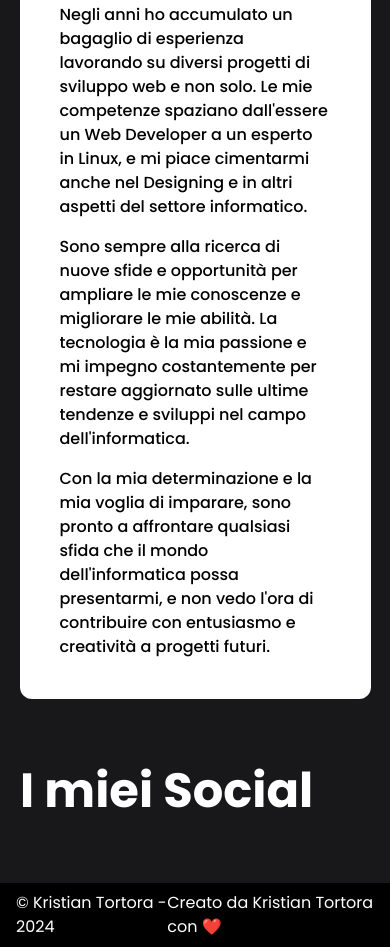
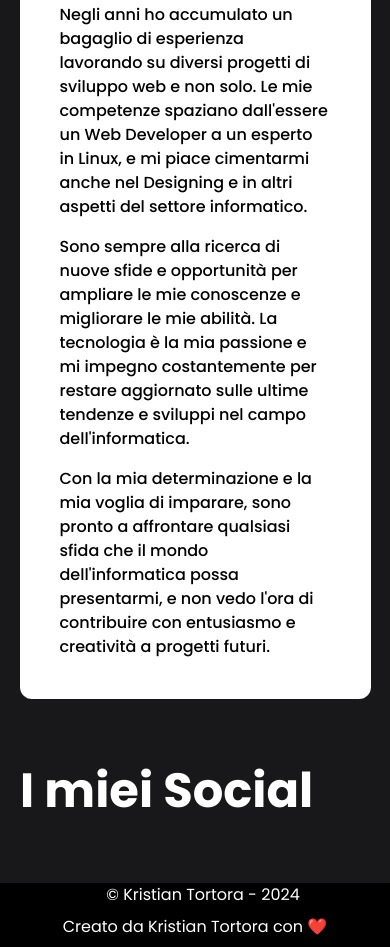
Before and after one commit to KriEU7/krieu7.github.io, a plain HTML site: page index.html in a window 390 px wide. Shown: the part 3391-4338 px from the top of the page. Drawn offline with nearby package versions, Linux system fonts and the light colour scheme; some packages are replaced by stand-ins of ours; a script that the page names is missing.

Commit message:
I miss update :)

```diff
--- a/index.html
+++ b/index.html
@@ -163,12 +163,12 @@
         </div>
     </div>
     <footer>
-        <div class="flex w-full h-16 bg-black text-white items-center">
-            <div class="justify-start pl-4">
-                <p class="">© Kristian Tortora - 2024</p>
+        <div class="flex flex-col md:flex-row w-full h-16 bg-black text-white md:items-center">
+            <div class="flex justify-start justify-center md:justify-start pl-4">
+                <p>© Kristian Tortora - 2024</p>
             </div>
-            <div class="flex flex-auto justify-end pr-4">
-                <p class="">Creato da Kristian Tortora con ❤️</p>
+            <div class="flex flex-auto justify-center md:justify-end md:pr-4 mt-2 md:mt-0">
+                <p>Creato da Kristian Tortora con ❤️</p>
             </div>
         </div>
     </footer>
```
